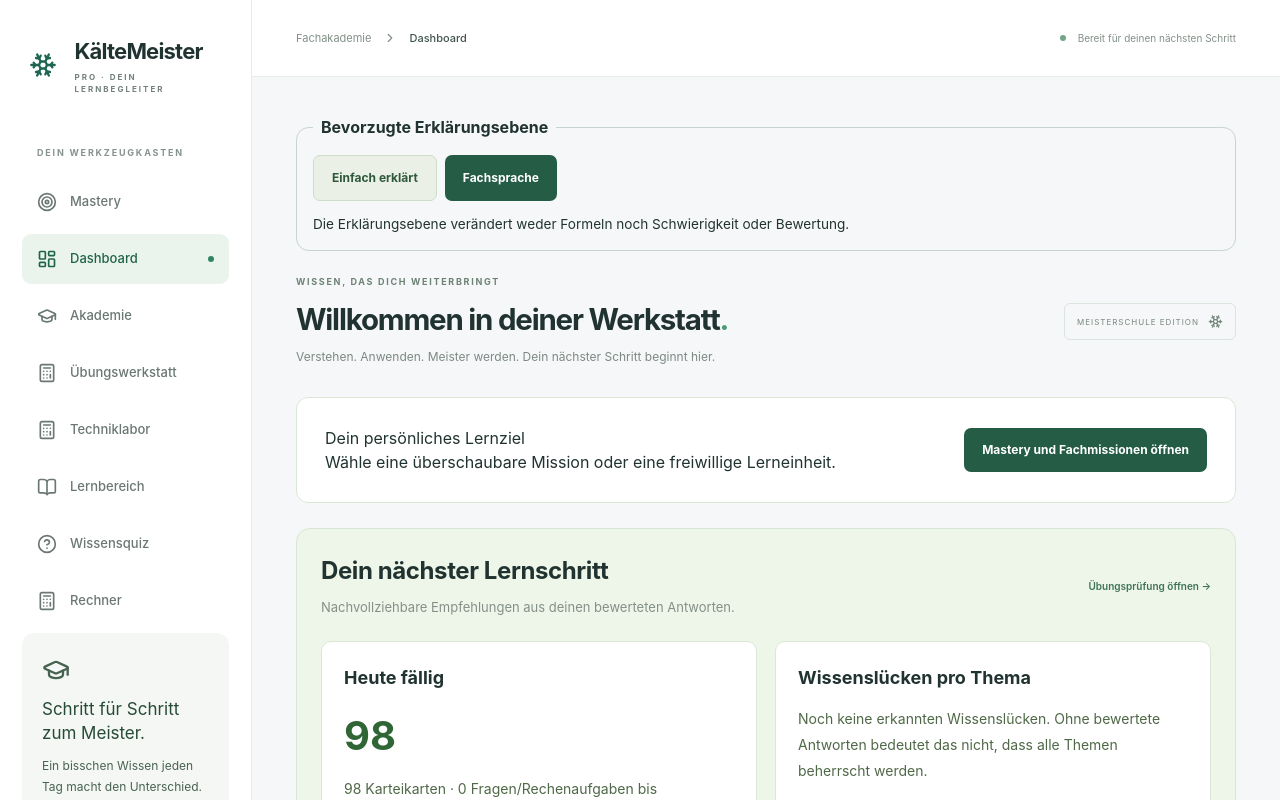
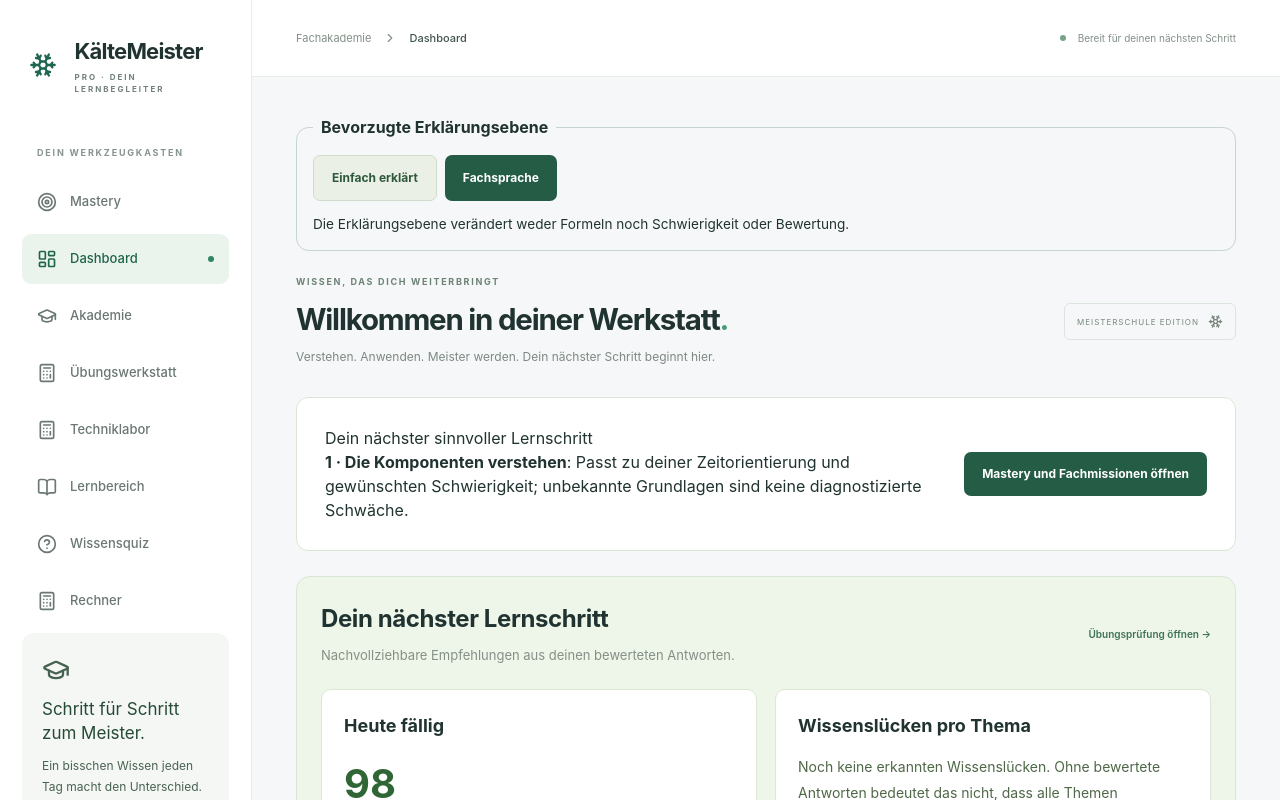
Before and after one commit to r9pkf99dhg-blip/kaeltemeister-pro, a React (Vite) app: page / in a window 1280 px wide. Shown: the top 800 px of the page. Built offline with nearby package versions, Linux system fonts and the light colour scheme.

Commit message:
feat: make dashboard recommendations and session outcomes traceable to actual learning

```diff
--- a/src/mastery/MasteryHub.tsx
+++ b/src/mastery/MasteryHub.tsx
@@ -1,3 +1,4 @@
+import { missions } from "./missions";
 import { goalNames } from "./model";
 import {
   useEffect,
@@ -31,6 +32,8 @@ export default function MasteryHub({
   children?: ReactNode;
 }) {
   const m = progress.mastery ?? emptyMastery();
+  const [minutesDraft, setMinutesDraft] = useState(String(m.minutes));
+  const [minutesError, setMinutesError] = useState("");
   const [clock, setClock] = useState(Date.now());
   useEffect(() => {
     const t = window.setInterval(() => setClock(Date.now()), 60000);
@@ -123,14 +126,25 @@ export default function MasteryHub({
             min="5"
             max="90"
             step="5"
-            value={m.minutes}
+            value={minutesDraft}
             onChange={(e) => {
-              const minutes = Number(e.target.value);
-              if (Number.isInteger(minutes) && minutes >= 5 && minutes <= 90)
+              setMinutesDraft(e.target.value);
+              setMinutesError("");
+            }}
+            onBlur={() => {
+              const minutes = Number(minutesDraft);
+              if (Number.isInteger(minutes) && minutes >= 5 && minutes <= 90) {
                 change({ minutes });
+              } else {
+                setMinutesError(
+                  "Bitte eine ganze Zeitorientierung von 5 bis 90 Minuten wählen. Das ist kein Mindestpensum.",
+                );
+                setMinutesDraft(String(m.minutes));
+              }
             }}
           />
         </label>
+        {minutesError && <p role="alert">{minutesError}</p>}
         <p>
           5–10 Minuten kurz, 20–30 Minuten fokussiert oder 40–60 Minuten
           vertieft sind unverbindliche Beispiele. Kein Mindestpensum, keine
@@ -282,6 +296,25 @@ export default function MasteryHub({
                 verbessert; {h.transferIds.length} Transferaufgaben ohne
                 angebotene Hilfe.
               </p>
+              {(h.missionIds?.length ?? 0) > 0 && (
+                <p>
+                  Neu erfüllte Fachmissionen:{" "}
+                  {h
+                    .missionIds!.map(
+                      (id) => missions.find((m) => m.id === id)?.title ?? id,
+                    )
+                    .join(", ")}
+                  .
+                </p>
+              )}
+              {h.dueIds && (
+                <p>
+                  {h.dueIds.length} zu Sitzungsbeginn fällige
+                  Fragen/Rechenaufgaben bearbeitet. Karteikarten bleiben
+                  Selbsteinschätzung und werden hier nicht als unabhängige
+                  Leistung gezählt.
+                </p>
+              )}
               <h3>Das hast du angewendet</h3>
               <ul>
                 {h.independentIds.map((id) => (
--- a/src/mastery/Summary.tsx
+++ b/src/mastery/Summary.tsx
@@ -1,4 +1,6 @@
 import type { AcademyProgress } from "../academy/model";
+import { learningItems } from "../academy/exercises/items";
+import { recommendedMission, missions, missionStatus } from "./missions";
 import { goalNames } from "./model";
 export function MasterySummary({
   progress,
@@ -9,6 +11,12 @@ export function MasterySummary({
 }) {
   const m = progress.mastery,
     last = m?.history[0];
+  const current = missions.find(
+    (x) => x.id === m?.mission?.id && x.revision === m.mission.revision,
+  );
+  const resume = current && !missionStatus(progress, current).complete;
+  const next = recommendedMission(progress);
+  const improved = last?.improvedIds[0];
   return (
     <section
       className="academy-panel mastery-summary"
@@ -16,15 +24,19 @@ export function MasterySummary({
     >
       <div>
         <h2>
-          {m?.mission
+          {resume
             ? "Deine Fachmission fortsetzen"
-            : "Dein persönliches Lernziel"}
+            : "Dein nächster sinnvoller Lernschritt"}
         </h2>
         <p>
-          {m?.session
-            ? goalNames[m.session.goal]
-            : "Wähle eine überschaubare Mission oder eine freiwillige Lerneinheit."}
+          <strong>{resume ? current.title : next.mission.title}</strong>:{" "}
+          {resume
+            ? "Deine zuletzt gespeicherte Schrittposition bleibt erhalten."
+            : next.reason}
         </p>
+        {m?.session && (
+          <p>Aktuelles freiwilliges Ziel: {goalNames[m.session.goal]}.</p>
+        )}
         {last && (
           <p>
             Zuletzt: {last.independentIds.length} verschiedene Aufgaben ohne
@@ -32,11 +44,15 @@ export function MasterySummary({
             verbessert.
           </p>
         )}
+        {improved && (
+          <p>
+            Letzter dokumentiert verbesserter Fehler:{" "}
+            {learningItems.find((i) => i.id === improved)?.title ?? improved}.
+          </p>
+        )}
       </div>
       <button className="button primary" onClick={open}>
-        {m?.mission
-          ? "Fachmission fortsetzen"
-          : "Mastery und Fachmissionen öffnen"}
+        {resume ? "Fachmission fortsetzen" : "Mastery und Fachmissionen öffnen"}
       </button>
     </section>
   );
--- /dev/null
+++ b/src/mastery/assessment.ts
@@ -0,0 +1,61 @@
+import type { AcademyProgress } from "../academy/model";
+import { modules } from "../academy/catalog";
+import { learningItems } from "../academy/exercises/items";
+export function independentItem(p: AcademyProgress, id: string) {
+  const i = learningItems.find((i) => i.id === id),
+    e = p.performance[id];
+  return !!(
+    i &&
+    e?.itemRevision === i.revision &&
+    (e.support?.independent ?? 0) > 0
+  );
+}
+export function spacedItem(p: AcademyProgress, id: string) {
+  const i = learningItems.find((i) => i.id === id),
+    e = p.mastery?.evidence[id];
+  return !!(
+    i &&
+    e?.revision === i.revision &&
+    e.spacedAt &&
+    independentItem(p, id)
+  );
+}
+export const isTransferId = (id: string) =>
+  id.startsWith("refrig-transfer-") || id.endsWith("-decision");
+export function progressStage(
+  p: AcademyProgress,
+  itemIds: string[],
+  moduleIds: string[],
+) {
+  const items = learningItems.filter((i) => itemIds.includes(i.id));
+  const assessed = items.filter(
+    (i) =>
+      p.performance[i.id]?.itemRevision === i.revision &&
+      p.performance[i.id].attempts > 0,
+  );
+  const independent = items.filter((i) => independentItem(p, i.id));
+  const transfer = independent.filter((i) => isTransferId(i.id));
+  const spaced = independent.filter((i) => spacedItem(p, i.id));
+  const read = moduleIds.some((id) => {
+    const m = modules.find((m) => m.id === id);
+    return m && p.read[id]?.revision === m.revision && p.read[id].levels.length;
+  });
+  return {
+    stage:
+      transfer.length && independent.length >= 3
+        ? "In Transfer angewendet"
+        : independent.length >= 2
+          ? "Selbstständig angewendet"
+          : assessed.length
+            ? "Geübt"
+            : read
+              ? "Grundlagen kennengelernt"
+              : "Noch nicht bearbeitet",
+    assessed: assessed.length,
+    independent: independent.length,
+    transfer: transfer.length,
+    spaced: spaced.length,
+    explanation:
+      "Stufen beruhen auf aktuellen Aufgabenrevisionen und dokumentierten Versuchen; keine umfassende Fachqualifikation. Freie Erklärungen sind nicht objektiv fachlich geprüft.",
+  };
+}
--- a/src/mastery/engine.ts
+++ b/src/mastery/engine.ts
@@ -3,64 +3,14 @@ import { modules } from "../academy/catalog";
 import { learningItems } from "../academy/exercises/items";
 import { competencyGraph } from "../academy/deep/graph";
 import { emptyMastery, type LearningGoal, type SessionResult } from "./model";
-export function independentItem(p: AcademyProgress, id: string) {
-  const i = learningItems.find((i) => i.id === id),
-    e = p.performance[id];
-  return !!(
-    i &&
-    e?.itemRevision === i.revision &&
-    (e.support?.independent ?? 0) > 0
-  );
-}
-export function spacedItem(p: AcademyProgress, id: string) {
-  const i = learningItems.find((i) => i.id === id),
-    e = p.mastery?.evidence[id];
-  return !!(
-    i &&
-    e?.revision === i.revision &&
-    e.spacedAt &&
-    independentItem(p, id)
-  );
-}
-export const isTransferId = (id: string) =>
-  id.startsWith("refrig-transfer-") || id.endsWith("-decision");
-export function progressStage(
-  p: AcademyProgress,
-  itemIds: string[],
-  moduleIds: string[],
-) {
-  const items = learningItems.filter((i) => itemIds.includes(i.id));
-  const assessed = items.filter(
-    (i) =>
-      p.performance[i.id]?.itemRevision === i.revision &&
-      p.performance[i.id].attempts > 0,
-  );
-  const independent = items.filter((i) => independentItem(p, i.id));
-  const transfer = independent.filter((i) => isTransferId(i.id));
-  const spaced = independent.filter((i) => spacedItem(p, i.id));
-  const read = moduleIds.some((id) => {
-    const m = modules.find((m) => m.id === id);
-    return m && p.read[id]?.revision === m.revision && p.read[id].levels.length;
-  });
-  return {
-    stage:
-      transfer.length && independent.length >= 3
-        ? "In Transfer angewendet"
-        : independent.length >= 2
-          ? "Selbstständig angewendet"
-          : assessed.length
-            ? "Geübt"
-            : read
-              ? "Grundlagen kennengelernt"
-              : "Noch nicht bearbeitet",
-    assessed: assessed.length,
-    independent: independent.length,
-    transfer: transfer.length,
-    spaced: spaced.length,
-    explanation:
-      "Stufen beruhen auf aktuellen Aufgabenrevisionen und dokumentierten Versuchen; keine umfassende Fachqualifikation. Freie Erklärungen sind nicht objektiv fachlich geprüft.",
-  };
-}
+import {
+  independentItem,
+  spacedItem,
+  progressStage,
+  isTransferId,
+} from "./assessment";
+export { independentItem, spacedItem, progressStage } from "./assessment";
+import { newlyCompletedMissions } from "./missions";
 export function competencyStages(p: AcademyProgress) {
   return competencyGraph().map((c) => ({
     ...c,
@@ -117,6 +67,7 @@ export function beginSession(
       .map(([id, e]) => [
         id,
         {
+          wasDue: Date.parse(e.dueAt) <= now.getTime(),
           revision: e.itemRevision,
           attempts: e.attempts,
           correct: e.correctCount,
@@ -156,7 +107,8 @@ export function sessionSummary(
   const independentIds: string[] = [],
     hintIds: string[] = [],
     workedIds: string[] = [],
-    improvedIds: string[] = [];
+    improvedIds: string[] = [],
+    dueIds: string[] = [];
   let attempts = 0;
   for (const i of learningItems) {
     const e = p.performance[i.id];
@@ -166,6 +118,7 @@ export function sessionSummary(
     const delta = e.attempts - (before?.attempts ?? 0);
     if (delta <= 0) continue;
     attempts += delta;
+    if (before?.wasDue) dueIds.push(i.id);
     if ((e.support?.independent ?? 0) > (before?.independent ?? 0))
       independentIds.push(i.id);
     if ((e.support?.hint ?? 0) > (before?.hint ?? 0)) hintIds.push(i.id);
@@ -179,6 +132,8 @@ export function sessionSummary(
       Math.max(now.getTime(), Date.parse(s.startedAt)),
     ).toISOString(),
     goal: s.goal,
+    dueIds,
+    missionIds: newlyCompletedMissions(p),
     independentIds,
     hintIds,
     workedIds,
--- a/src/mastery/missions.ts
+++ b/src/mastery/missions.ts
@@ -1,7 +1,7 @@
 import type { AcademyProgress, Level } from "../academy/model";
 import { modules } from "../academy/catalog";
 import { learningItems } from "../academy/exercises/items";
-import { independentItem } from "./engine";
+import { independentItem } from "./assessment";
 export interface MissionStep {
   id: string;
   kind: "read" | "example" | "practice" | "selfcheck";
@@ -491,3 +491,26 @@ export function interleavedTasks(p: AcademyProgress, m: Fachmission) {
         : ["calc-heat-water", "workshop-conversion-flow", "refrig-basis-q0-v08"]
   ).filter((id) => learningItems.some((i) => i.id === id));
 }
+
+export function newlyCompletedMissions(p: AcademyProgress) {
+  const baseline = p.mastery?.session?.baseline;
+  if (!baseline) return [];
+  return missions
+    .filter(
+      (m) =>
+        missionStatus(p, m).complete &&
+        !m.steps
+          .filter((s) => s.kind === "practice")
+          .every((s) => {
+            const i = learningItems.find((i) => i.id === s.itemId);
+            const e = i && baseline[i.id];
+            return !!(
+              i &&
+              e?.revision === i.revision &&
+              e.correct > 0 &&
+              (!s.independent || e.independent > 0)
+            );
+          }),
+    )
+    .map((m) => m.id);
+}
--- a/src/mastery/validation.ts
+++ b/src/mastery/validation.ts
@@ -80,6 +80,7 @@ export function validMastery(v: unknown): boolean {
       if (
         !id(k) ||
         !record(b) ||
+        !(b.wasDue === undefined || typeof b.wasDue === "boolean") ||
         ![
           "revision",
           "attempts",
@@ -106,6 +107,8 @@ export function validMastery(v: unknown): boolean {
       !date(h.finishedAt) ||
       Date.parse(h.finishedAt) < Date.parse(h.startedAt) ||
       !goal(h.goal) ||
+      !(h.dueIds === undefined || ids(h.dueIds)) ||
+      !(h.missionIds === undefined || ids(h.missionIds)) ||
       ![
         "independentIds",
         "hintIds",
```
Also changed, not shown: src/mastery/model.ts (+4 -6 lines), 2 other files (tests, documents, lock files or other folders).
